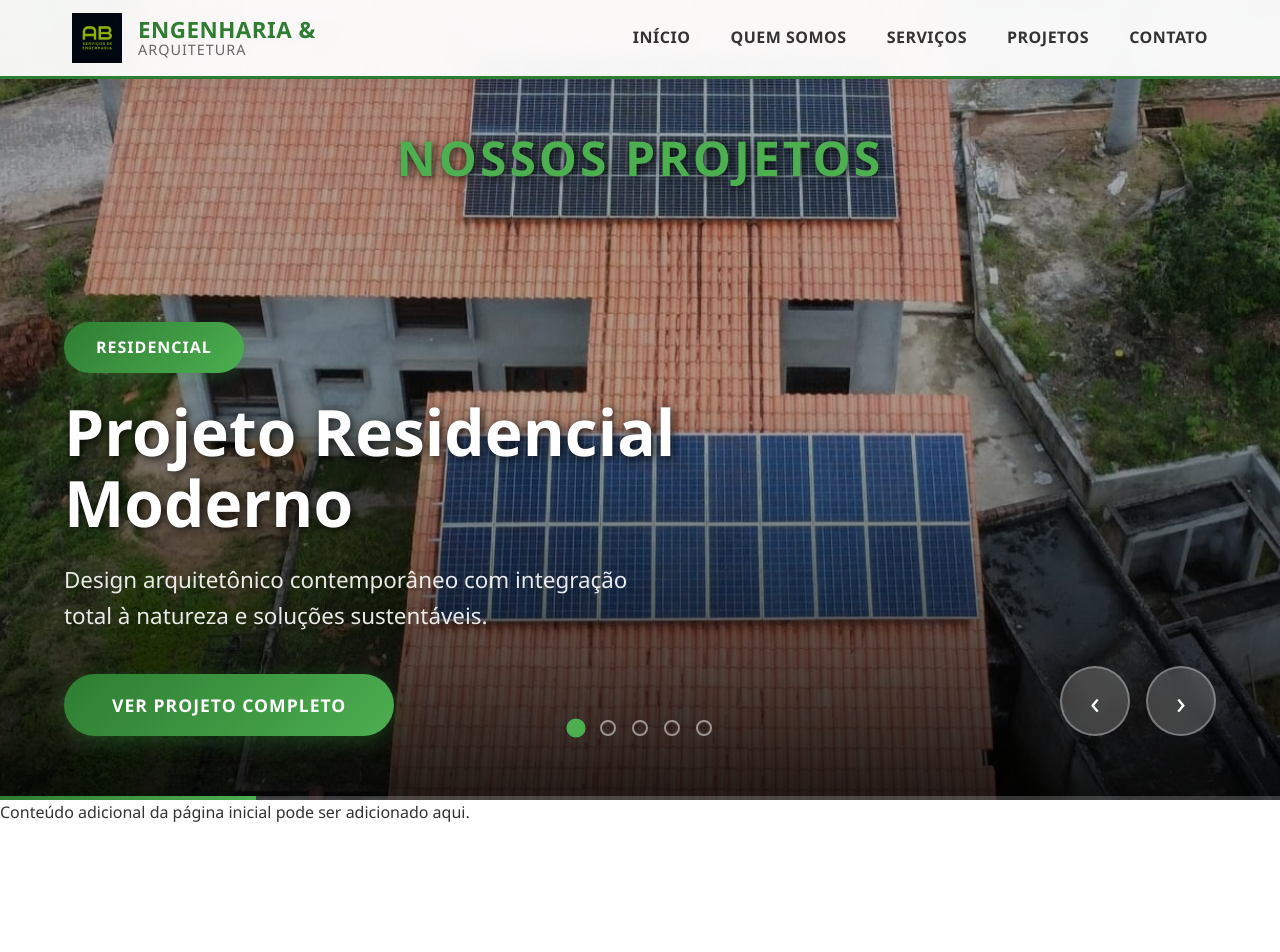
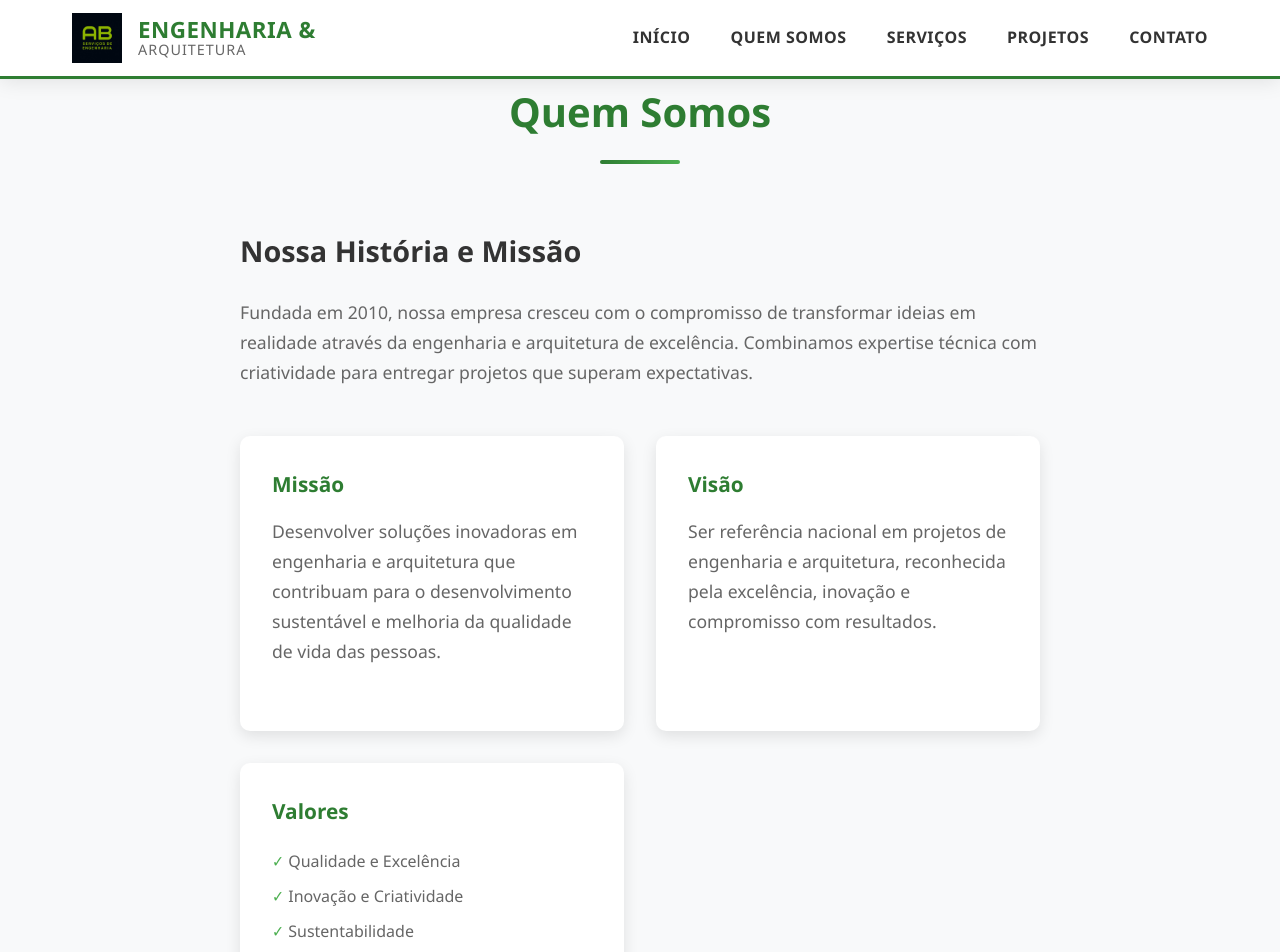
Before and after one commit to Vinimtt/projeto_integrador_I, a Next.js app in the folder projeto/: page / in a window 1280 px wide. Shown: the top 952 px of the page. Before the commit the page ends 826 px from the top, so only its background shows below. Built offline with nearby package versions, Linux system fonts and the light colour scheme.

Commit message:
Component QuemSomosSection + modulo Css desse component

```diff
--- a/projeto/src/app/page.js
+++ b/projeto/src/app/page.js
@@ -3,6 +3,7 @@ import React from 'react';
 import Head from 'next/head';
 import NavBar from '../components/NavBar';
 import ProjectCarousel from '../components/ProjectCarousel';
+import QuemSomosSection from '../components/QuemSomosSection';
 
 export default function Home() {
   return (
@@ -16,6 +17,8 @@ export default function Home() {
       <NavBar />
       <main>
 
+        <QuemSomosSection/>
+
         <ProjectCarousel />
         <p>Conteúdo adicional da página inicial pode ser adicionado aqui.</p>
 
--- /dev/null
+++ b/projeto/src/components/QuemSomosSection.jsx
@@ -0,0 +1,57 @@
+// components/QuemSomosSection.jsx
+import React from 'react';
+import styles from './QuemSomosSection.module.css';
+
+const QuemSomosSection = () => {
+  return (
+    <section id="quem-somos" className={`${styles.section} ${styles.bgLight}`}>
+      <div className={styles.container}>
+        <div className={styles.sectionHeader}>
+          <h2>Quem Somos</h2>
+          <div className={styles.divider}></div>
+        </div>
+        <div className={styles.aboutContent}>
+          <div className={styles.aboutText}>
+            <h3>Nossa História e Missão</h3>
+            <p>
+              Fundada em 2010, nossa empresa cresceu com o compromisso de transformar
+              ideias em realidade através da engenharia e arquitetura de excelência.
+              Combinamos expertise técnica com criatividade para entregar projetos
+              que superam expectativas.
+            </p>
+
+            <div className={styles.missionVision}>
+              <div className={styles.mvItem}>
+                <h4>Missão</h4>
+                <p>
+                  Desenvolver soluções inovadoras em engenharia e arquitetura que
+                  contribuam para o desenvolvimento sustentável e melhoria da
+                  qualidade de vida das pessoas.
+                </p>
+              </div>
+              <div className={styles.mvItem}>
+                <h4>Visão</h4>
+                <p>
+                  Ser referência nacional em projetos de engenharia e arquitetura,
+                  reconhecida pela excelência, inovação e compromisso com resultados.
+                </p>
+              </div>
+              <div className={styles.mvItem}>
+                <h4>Valores</h4>
+                <ul>
+                  <li>Qualidade e Excelência</li>
+                  <li>Inovação e Criatividade</li>
+                  <li>Sustentabilidade</li>
+                  <li>Compromisso com o Cliente</li>
+                  <li>Ética e Transparência</li>
+                </ul>
+              </div>
+            </div>
+          </div>
+        </div>
+      </div>
+    </section>
+  );
+};
+
+export default QuemSomosSection;
--- /dev/null
+++ b/projeto/src/components/QuemSomosSection.module.css
@@ -0,0 +1,103 @@
+/* components/QuemSomosSection.module.css */
+.section {
+  padding: 5rem 0;
+  position: relative;
+}
+
+.bgLight {
+  background: #f8f9fa;
+}
+
+.container {
+  max-width: 1200px;
+  margin: 0 auto;
+  padding: 0 2rem;
+}
+
+.sectionHeader {
+  text-align: center;
+  margin-bottom: 4rem;
+}
+
+.sectionHeader h2 {
+  font-size: 2.5rem;
+  color: #2e7d32;
+  margin-bottom: 1rem;
+  font-weight: 700;
+}
+
+.divider {
+  width: 80px;
+  height: 4px;
+  background: linear-gradient(90deg, #2e7d32, #4caf50);
+  margin: 0 auto 1.5rem;
+  border-radius: 2px;
+}
+
+.aboutContent {
+  max-width: 800px;
+  margin: 0 auto;
+}
+
+.aboutText h3 {
+  font-size: 1.8rem;
+  color: #333;
+  margin-bottom: 1.5rem;
+}
+
+.aboutText p {
+  font-size: 1.1rem;
+  line-height: 1.7;
+  color: #666;
+  margin-bottom: 2rem;
+}
+
+.missionVision {
+  display: grid;
+  grid-template-columns: repeat(auto-fit, minmax(250px, 1fr));
+  gap: 2rem;
+  margin-top: 3rem;
+}
+
+.mvItem {
+  background: white;
+  padding: 2rem;
+  border-radius: 10px;
+  box-shadow: 0 5px 15px rgba(0,0,0,0.1);
+}
+
+.mvItem h4 {
+  color: #2e7d32;
+  margin-bottom: 1rem;
+  font-size: 1.3rem;
+}
+
+.mvItem ul {
+  list-style: none;
+  padding: 0;
+}
+
+.mvItem li {
+  padding: 0.3rem 0;
+  color: #666;
+}
+
+.mvItem li:before {
+  content: "✓ ";
+  color: #4caf50;
+  font-weight: bold;
+}
+
+@media (max-width: 768px) {
+  .section {
+    padding: 3rem 0;
+  }
+
+  .sectionHeader h2 {
+    font-size: 2rem;
+  }
+
+  .missionVision {
+    grid-template-columns: 1fr;
+  }
+}
```
